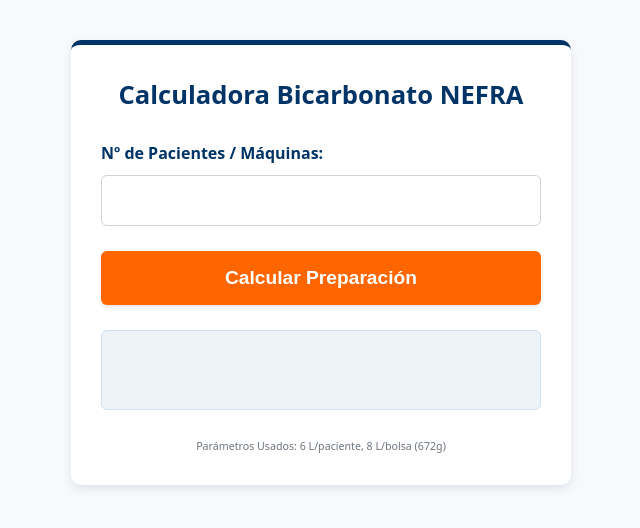
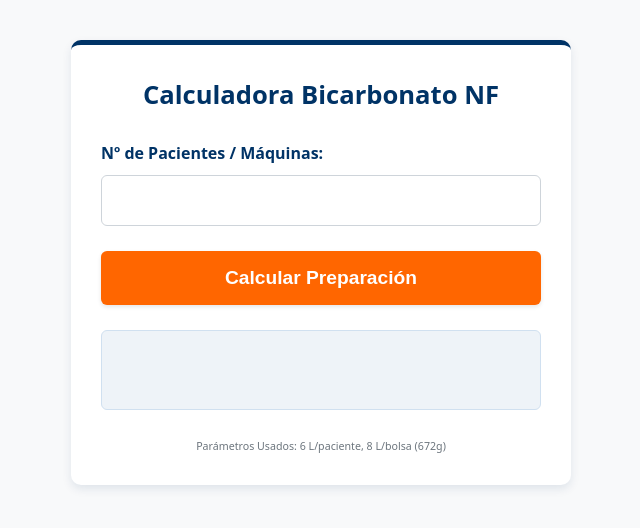
Before and after one commit to luis-alberto-2020/bicarbonato-calculadora, a plain HTML site: page index.html in a window 1280 px wide. Shown: the whole page, without its empty margins (319-959 px from the left). Drawn offline with Linux system fonts and the light colour scheme.

Commit message:
Update index.html

```diff
--- a/index.html
+++ b/index.html
@@ -11,7 +11,7 @@
 </head>
 <body>
     <div class="calculator-container">
-        <h1>Calculadora Bicarbonato NEFRA</h1>
+        <h1>Calculadora Bicarbonato NF</h1>
 
         <div class="input-group">
             <label for="numPatientsInput">Nº de Pacientes / Máquinas:</label>
```
